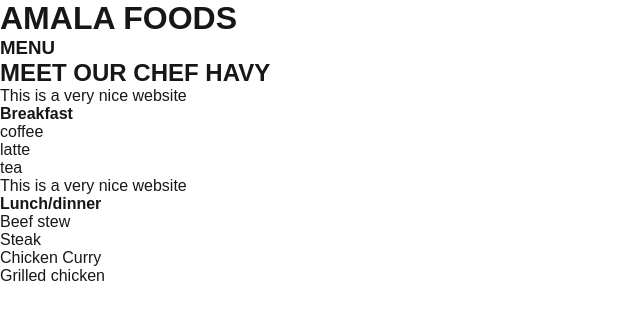
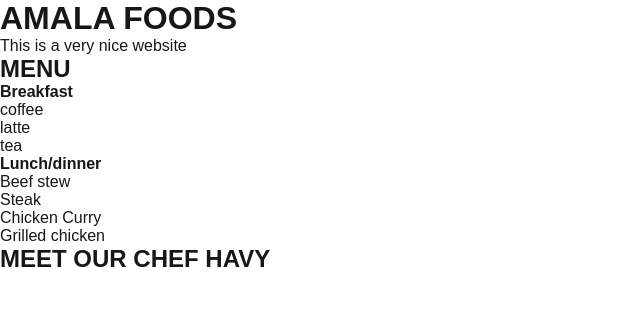
Before and after one commit to HAVYHADIJA/amala_app, a Next.js app: page / in a window 1280 px wide. Shown: the top 320 px of the page, without its empty margins (0-640 px from the left). Built offline with nearby package versions, Linux system fonts and the light colour scheme.

Commit message:
updated my app code

```diff
--- a/src/app/page.js
+++ b/src/app/page.js
@@ -13,6 +13,7 @@ export default function Home() {
       <Heading />
       <Content tittle="Breakfast" items={breakfast_items} />
       <Content tittle="Lunch/dinner"items={Lunch_items} />
+      <h2>MEET OUR CHEF HAVY</h2>
     </div>
   )
 }
--- a/src/components/Content.js
+++ b/src/components/Content.js
@@ -1,7 +1,7 @@
 export default function Content(props) {
     return (
         <div>
-            <p>This is a very nice website</p>
+
             <h4>{props.tittle}</h4>
 
 
--- a/src/components/Heading.js
+++ b/src/components/Heading.js
@@ -2,8 +2,8 @@ export default function Heading() {
     return (
         <div>
             <h1>AMALA FOODS</h1>
-            <h3>MENU</h3>
-            <h2>MEET OUR CHEF HAVY</h2>
+            <p>This is a very nice website</p>
+            <h2>MENU</h2>
         </div>)
 
 }
```
